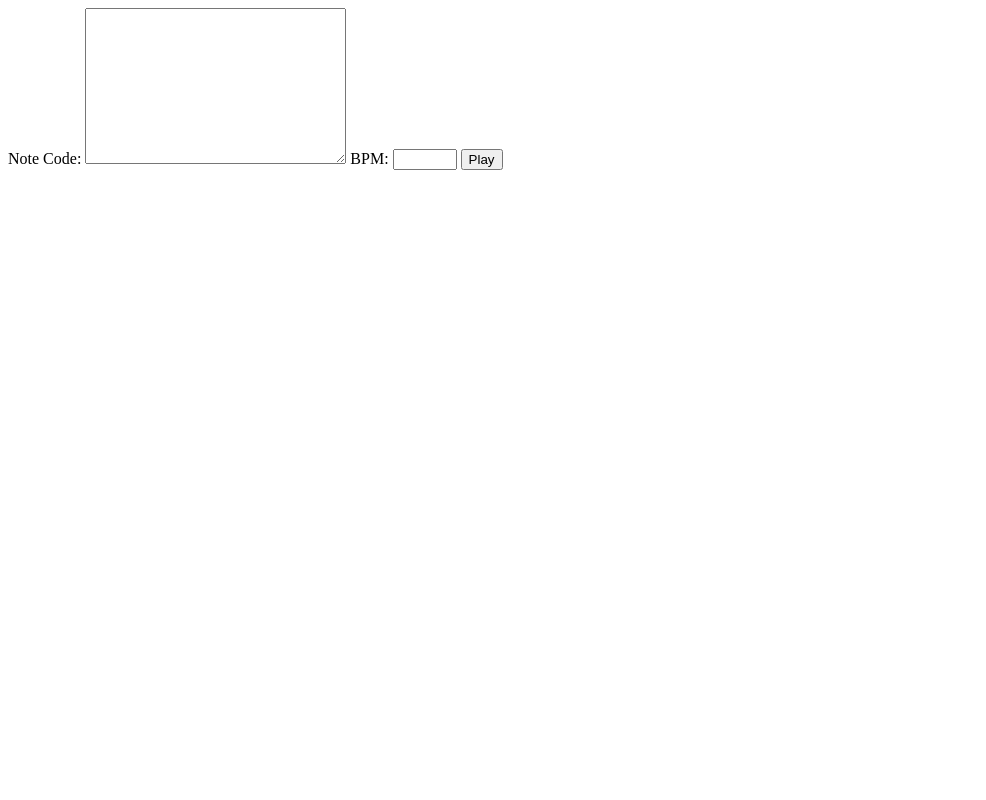
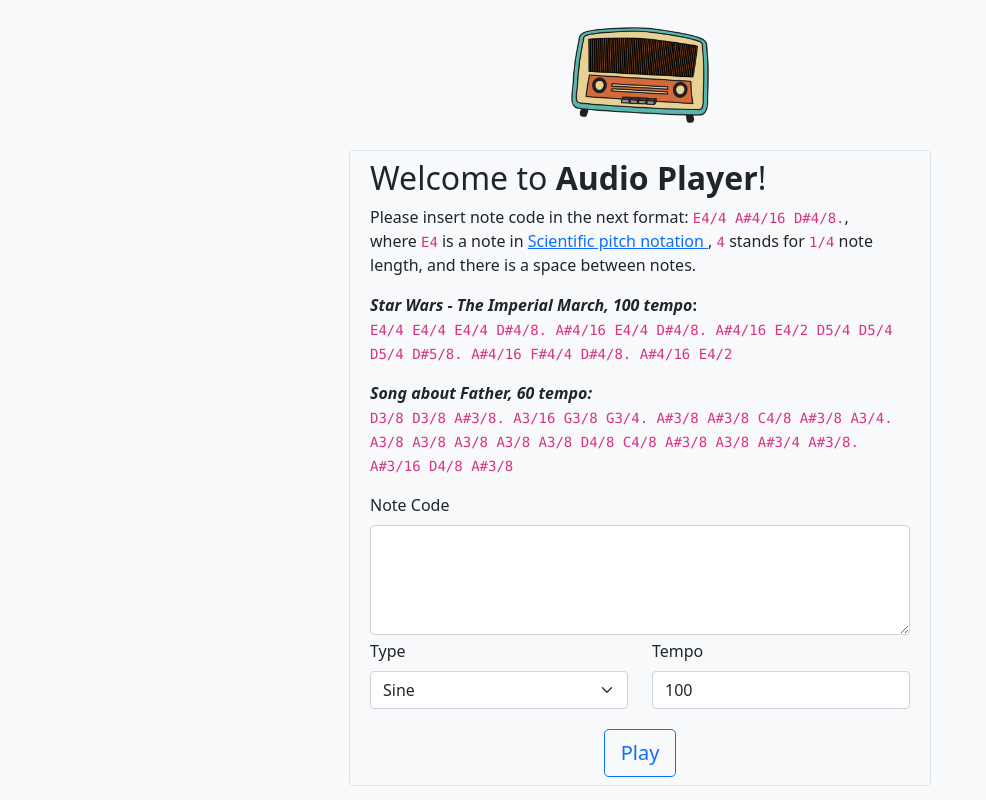
Before and after one commit to braindrain9/web-audio-API-player, a website: page index.html in a window 1280 px wide. Shown: the whole page, without its empty margins (0-986 px from the left). Drawn offline with nearby package versions, Linux system fonts and the light colour scheme.

Commit message:
add layout

```diff
--- a/index.html
+++ b/index.html
@@ -1,17 +1,80 @@
 <!DOCTYPE html>
-<html lang="en">
+<html lang="en" class="h-100">
     <head>
         <meta charset="UTF-8" />
         <meta http-equiv="X-UA-Compatible" content="IE=edge" />
         <meta name="viewport" content="width=device-width, initial-scale=1.0" />
         <title>Audio Player</title>
+
+        <!-- Bootstrap CSS -->
+        <link
+            href="https://cdn.jsdelivr.net/npm/bootstrap@5.1.3/dist/css/bootstrap.min.css"
+            rel="stylesheet"
+            integrity="sha384-1BmE4kWBq78iYhFldvKuhfTAU6auU8tT94WrHftjDbrCEXSU1oBoqyl2QvZ6jIW3"
+            crossorigin="anonymous"
+        >
     </head>
-<body>
-    <label for="textarea">Note Code:</label>
-    <textarea name="textarea" id="textarea" cols="30" rows="10"></textarea>
-    <label for="bpm">BPM:</label>
-    <input id="bpm" type="number" min="60" max="120">
-    <button id="play-button" type="button">Play</button>
+    <body class="container h-100 w-100 bg-light">
+        <div class="mx-auto col-lg-6">
+            <div class="text-center">
+                <img src="/radio.png" class="img-fluid" alt="Radio" width="150px">
+            </div>
+
+            <form>
+                <div class="p-2 border rounded-3 row">
+                    <div class="col-12">
+                        <h2>Welcome to <strong>Audio Player</strong>!</h2>
+                        <p>
+                            Please insert note code in the next format: <code>E4/4 A#4/16 D#4/8.</code>, <br />
+                            where <code>E4</code> is a note in
+                            <a href="https://en.wikipedia.org/wiki/Scientific_pitch_notation" target="_blank">
+                                Scientific pitch notation
+                            </a>,
+                            <code>4</code> stands for <code>1/4</code> note length,
+                            and there is a space between notes.
+                        </p>
+                        <p>
+                            <strong><i>Star Wars - The Imperial March, 100 tempo</i>:</strong><br />
+                            <code>
+                                E4/4 E4/4 E4/4 D#4/8. A#4/16 E4/4 D#4/8. A#4/16 E4/2
+                                D5/4 D5/4 D5/4 D#5/8. A#4/16 F#4/4 D#4/8. A#4/16 E4/2
+                            </code>
+                        </p>
+                        <p>
+                            <strong><i>Song about Father, 60 tempo:</i></strong><br />
+                            <code>
+                                D3/8 D3/8 A#3/8. A3/16 G3/8 G3/4.
+                                A#3/8 A#3/8 C4/8 A#3/8 A3/4. A3/8
+                                A3/8 A3/8 A3/8 A3/8 D4/8 C4/8 A#3/8 A3/8
+                                A#3/4 A#3/8. A#3/16 D4/8 A#3/8
+                            </code>
+                        </p>
+                    </div>
+                    <div class="col-12 mb-1">
+                        <label for="textarea" class="form-label">Note Code</label>
+                        <textarea class="form-control" id="textarea" rows="4"></textarea>
+                    </div>
+                    <div class="col-lg-6 mb-1">
+                        <label for="osctype" class="form-label">Type</label>
+                        <select id="osctype" class="form-select">
+                            <option value="sine" selected>Sine</option>
+                            <option value="square">Square</option>
+                            <option value="triangle">Triangle</option>
+                            <option value="sawtooth">Sawtooth</option>
+                        </select>
+                    </div>
+                    <div class="col-lg-6">
+                        <label for="tempo" class="form-label">Tempo</label>
+                        <input id="tempo" type="number" class="form-control" min="60" max="120" value="100">
+                    </div>
+                    <div class="col-12 mt-3 text-center">
+                        <button id="play-button" type="submit" class="btn btn-lg btn-outline-primary">Play</button>
+                    </div>
+                </div>
+            </form>
+        </div>
+
+        <!-- Script -->
         <script src="index.js"></script>
     </body>
 </html>
--- a/index.js
+++ b/index.js
@@ -1,5 +1,5 @@
 const audioContext = new (window.AudioContext || window.webkitAudioContext)();
-const notesMap = {
+const NOTES_MAP = {
   'C1': 32.703,
   'D1': 36.708,
   'E1': 41.203,
@@ -116,7 +116,7 @@ class Sound {
     this.time = this.context.currentTime;
 
     // setup sound
-    this.oscillator.type = 'sine';
+    this.oscillator.type = osctypeInput.value || 'sine';
     this.oscillator.frequency.value = note.frequency;
     this.gainNode.gain.setValueAtTime(0.3, this.time + prevDuration);
 
@@ -134,10 +134,12 @@ class Sound {
 
 const playButton = document.getElementById('play-button');
 const textarea = document.getElementById('textarea');
-const bpmInput = document.getElementById('bpm');
+const tempoInput = document.getElementById('tempo');
+const osctypeInput = document.getElementById('osctype');
 playButton.addEventListener('click', play);
 
-function play() {
+function play(event) {
+  event.preventDefault();
   // audioContext.resume().then(() => {
   //   console.log('Playback resumed successfully');
 
@@ -168,13 +170,13 @@ function play() {
 }
 
 function parseNoteCode(noteCode) {
-  const bpm = bpmInput.value || 100;
+  const tempo = tempoInput.value || 100;
   const noteData = noteCode.replace(/\n/g, ' ',).split(' ');
   const notes = [];
 
   noteData.forEach(item => {
     const itemArr = item.split('/');
-    const frequency = itemArr[0] ? notesMap[itemArr[0]] : null;
+    const frequency = itemArr[0] ? NOTES_MAP[itemArr[0]] : null;
 
     if (frequency) {
       let multiplier = 1;
@@ -187,7 +189,7 @@ function parseNoteCode(noteCode) {
       const duration = multiplier / +itemArr[1];
       const note = {
         frequency,
-        duration: this.noteDurationToMs(bpm, duration),
+        duration: this.noteDurationToMs(tempo, duration),
       };
 
       notes.push(note);
@@ -197,8 +199,8 @@ function parseNoteCode(noteCode) {
   return notes;
 }
 
-function noteDurationToMs (bpm, duration) {
-  return 60 * 4 * round(duration) / bpm;
+function noteDurationToMs (tempo, duration) {
+  return 60 * 4 * round(duration) / tempo;
 }
 
 function round(value) {
```
Also changed, not shown: radio.png (added). Lines whose indentation alone changed are shown as unchanged.
